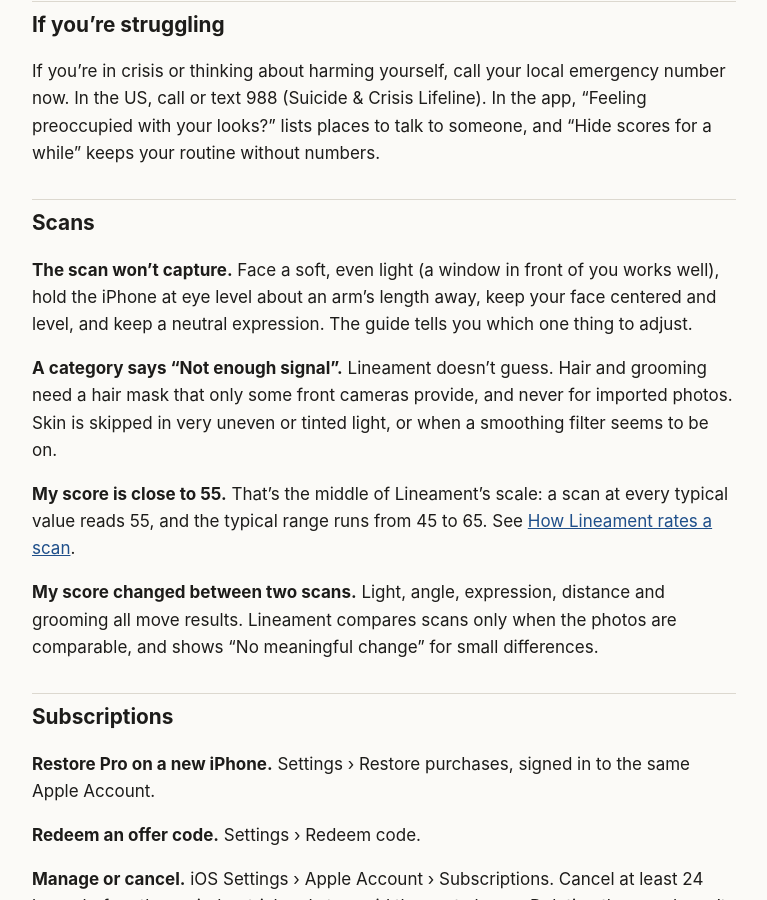
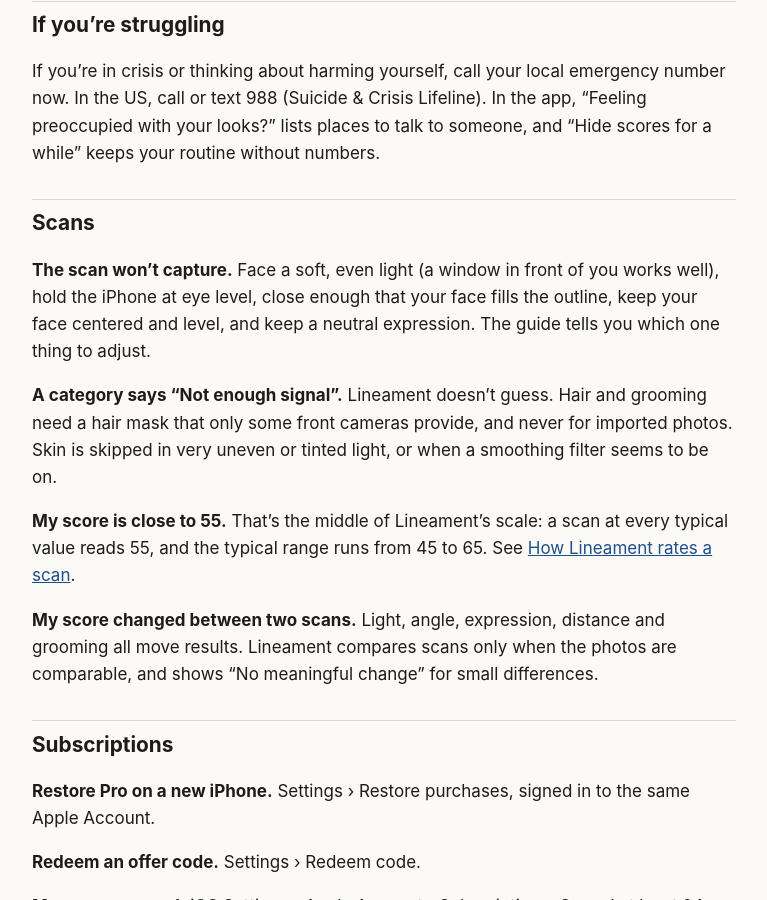
Before and after one commit to Jasonf90/lineament, a Jekyll site: the page built from support.md, in a window 1280 px wide and 900 px high, scrolled down 337 px. Shown: the whole window, without its empty margins (256-1023 px from the left). Built offline with Jekyll 4.4.1, drawn with Linux system fonts in a browser that asks for light colours; our own code applies the rules of GitHub Pages for plain Markdown files.

Commit message:
Support: say how close to hold the iPhone for a scan
The scan's guide wants your face to fill the outline, which needs the phone
closer than arm's length.

Co-Authored-By: Claude Opus 5.5 <noreply@anthropic.com>

```diff
--- a/support.md
+++ b/support.md
@@ -10,7 +10,7 @@ If you're in crisis or thinking about harming yourself, call your local emergenc
 
 ## Scans
 
-**The scan won't capture.** Face a soft, even light (a window in front of you works well), hold the iPhone at eye level about an arm's length away, keep your face centered and level, and keep a neutral expression. The guide tells you which one thing to adjust.
+**The scan won't capture.** Face a soft, even light (a window in front of you works well), hold the iPhone at eye level, close enough that your face fills the outline, keep your face centered and level, and keep a neutral expression. The guide tells you which one thing to adjust.
 
 **A category says "Not enough signal".** Lineament doesn't guess. Hair and grooming need a hair mask that only some front cameras provide, and never for imported photos. Skin is skipped in very uneven or tinted light, or when a smoothing filter seems to be on.
 
```
